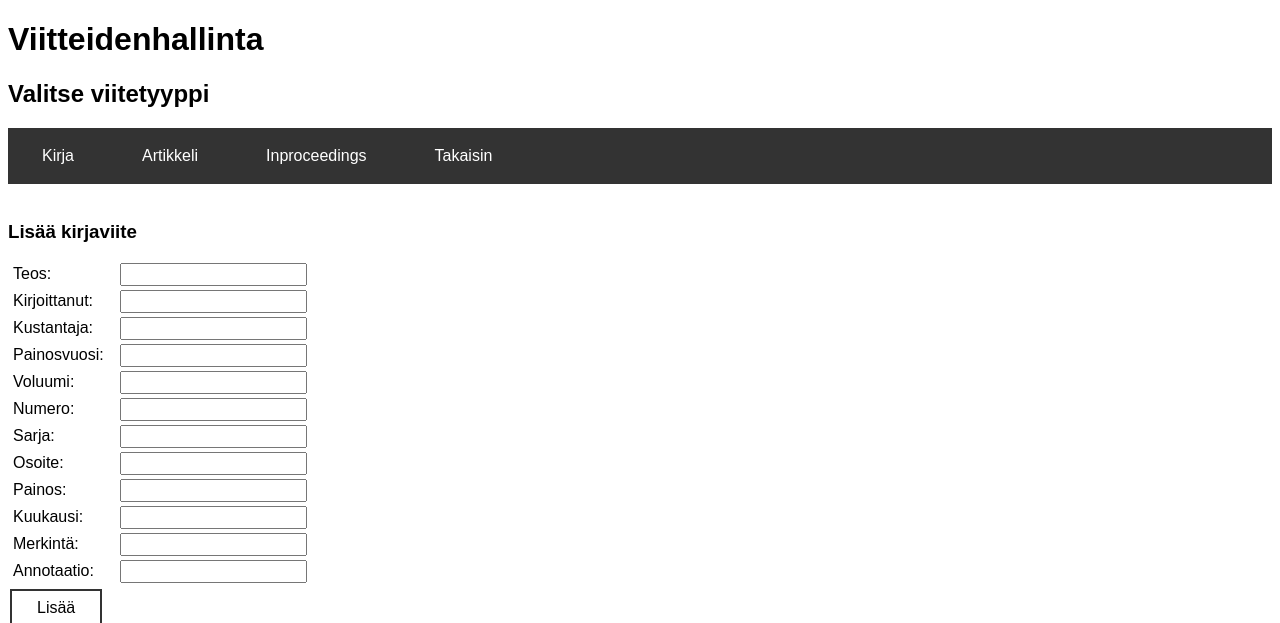
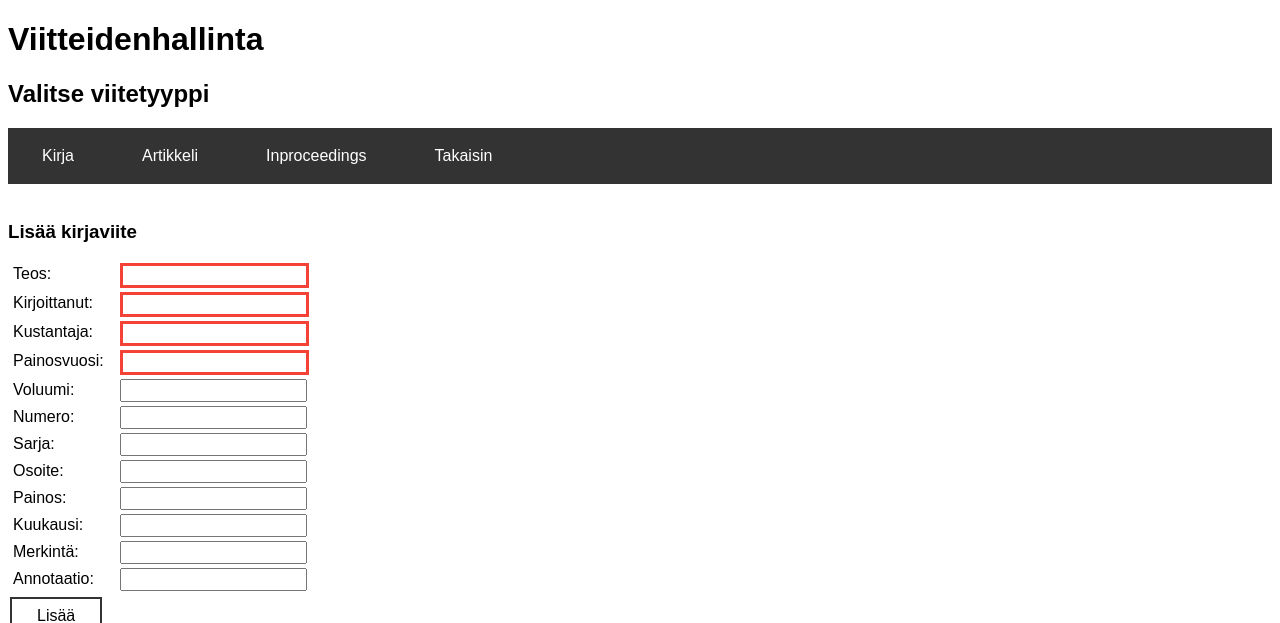
Before and after one commit to Hillomunkit/Viitteidenhallinta, a Flask app: page /new_reference in a window 1280 px wide. Shown: the top 623 px of the page. Run offline with Flask 3, Linux system fonts and the light colour scheme.

Commit message:
highlighted required fields in inputs

```diff
--- a/src/templates/layout.html
+++ b/src/templates/layout.html
@@ -63,6 +63,7 @@
           margin: 4px 2px;
           cursor: pointer;
       }
+      /* style for inputs on new_reference and index */
       .box label {
           font-family: Arial;
           display: inline-block;
--- a/src/templates/new_reference.html
+++ b/src/templates/new_reference.html
@@ -39,16 +39,16 @@
 <div class="box">
   <form action="/create_reference" method="post">
     <label for="content">Teos:</label>
-    <input type="text" name="title" id="title" >
+    <input style="border: 3px solid #f44336" type="text" name="title" id="title" >
     <br>
     <label for="content">Kirjoittanut:</label>
-    <input type="text" name="author" id="author" >
+    <input style="border: 3px solid #f44336" type="text" name="author" id="author" >
     <br>
     <label for="content">Kustantaja:</label>
-    <input type="text" name="publisher" id="publisher" >
+    <input style="border: 3px solid #f44336" type="text" name="publisher" id="publisher" >
     <br>
     <label for="content">Painosvuosi:</label>
-    <input type="text" name="year" id="year" >
+    <input style="border: 3px solid #f44336" type="text" name="year" id="year" >
     <input type="hidden" name="reference_type" value="{{ reference_type }}"/>
     <br>
     <label for="content">Voluumi:</label>
@@ -98,16 +98,16 @@
 <div class="box">
   <form action="/create_reference" method="post">
     <label for="content">Artikkeli:</label>
-    <input type="text" name="title" id="title" >
+    <input style="border: 3px solid #f44336" type="text" name="title" id="title" >
     <br>
     <label for="content">Kirjoittanut:</label>
-    <input type="text" name="author" id="author" >
+    <input style="border: 3px solid #f44336" type="text" name="author" id="author" >
     <br>
     <label for="content">Lehti:</label>
-    <input type="text" name="journal" id="journal" >
+    <input style="border: 3px solid #f44336" type="text" name="journal" id="journal" >
     <br>
     <label for="content">Painosvuosi:</label>
-    <input type="text" name="year" id="year" >
+    <input style="border: 3px solid #f44336" type="text" name="year" id="year" >
     <br>
     <label for="content">Volyymi:</label>
     <input type="text" name="volume" id="volume" >
@@ -151,10 +151,10 @@
 <div class="box">
   <form action="/create_reference" method="post">
     <label for="content">Otsikko:</label>
-    <input type="text" name="title" id="title" >
+    <input style="border: 3px solid #f44336" type="text" name="title" id="title" >
     <br>
     <label for="content">Kirjoittanut:</label>
-    <input type="text" name="author" id="author" >
+    <input style="border: 3px solid #f44336" type="text" name="author" id="author" >
     <br>
     <label for="content">Painosvuosi:</label>
     <input type="text" name="year" id="year" >
```
Also changed, not shown: src/templates/index.html (+10 -10 lines).
